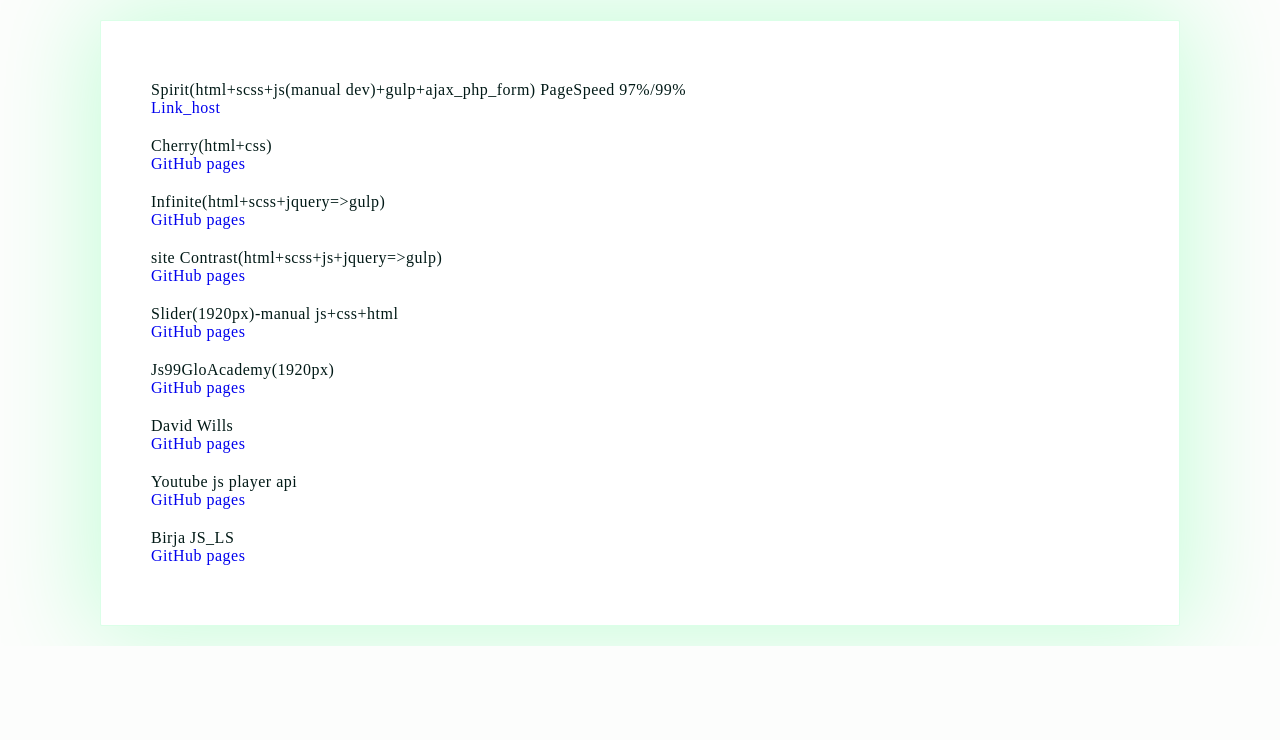
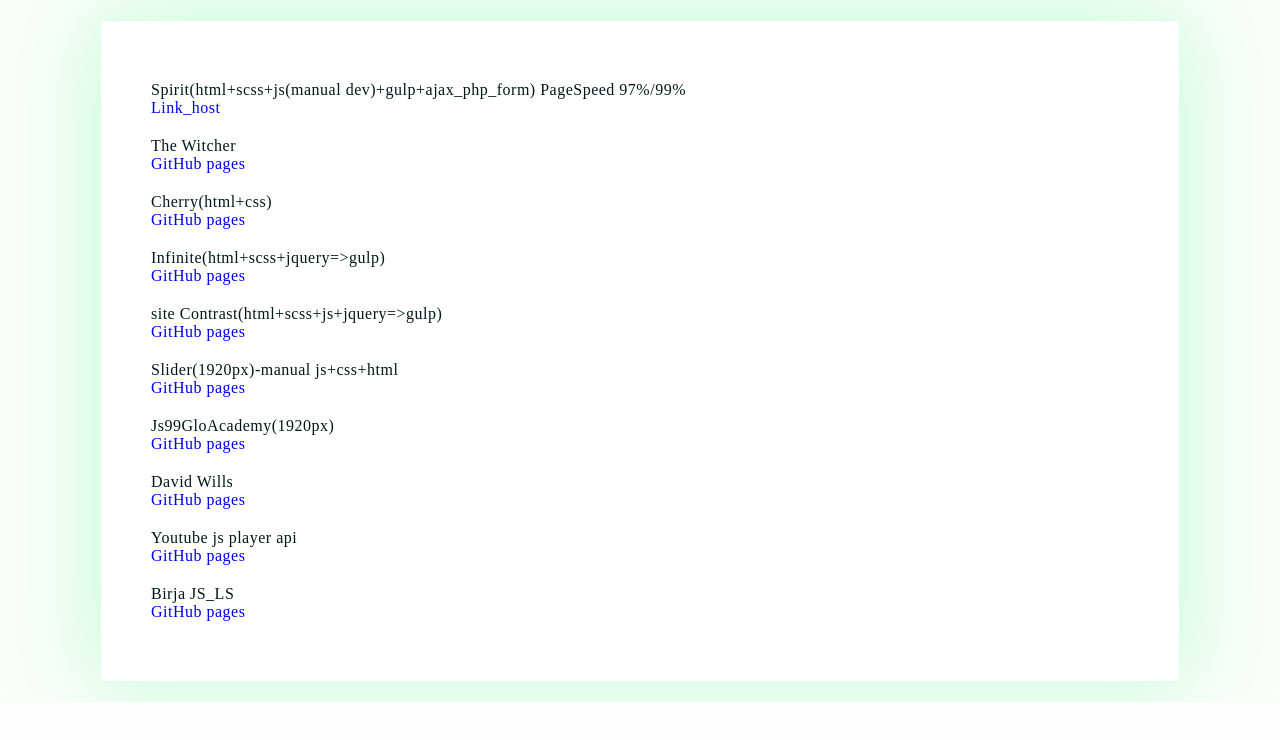
Before and after one commit to konstantinkuznetsovkh/resume, a plain HTML site: page additional.html in a window 1280 px wide. Drawn offline with Linux system fonts and the light colour scheme.

Commit message:
08022020173821addThe-Withher

```diff
--- a/additional.html
+++ b/additional.html
@@ -25,6 +25,12 @@
                         <!-- <a href=" https://github.com/konstantinkuznetsovkh/spirit_munual/production" target="_blank">GitHub
                                 pages</a> <br> -->
                         <a href="https://forma19091989.000webhostapp.com" target="_blank">Link_host</a>
+                    </p>
+                    <p>The Witcher<br>
+                        <!-- <a href="https://github.com/konstantinkuznetsovkh/The-Witcher" target="_blank">GitHub
+                            repository</a> <br> -->
+                        <a href="https://konstantinkuznetsovkh.github.io/The-Witcher/" target="_blank">GitHub
+                            pages</a>
                     </p>
                     <!-- <p>#0 resume<br>
                         <a href="https://github.com/konstantinkuznetsovkh/dz1.github.io" target="_blank">GitHub
```
